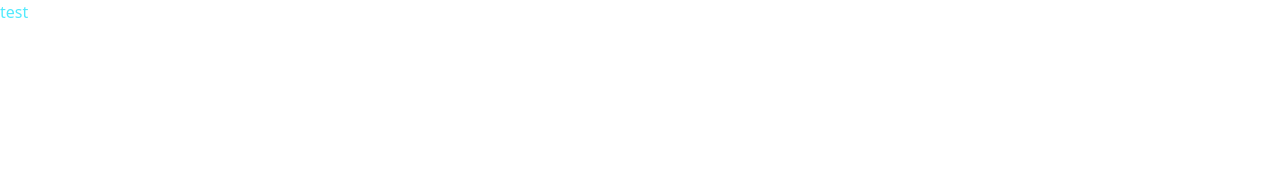
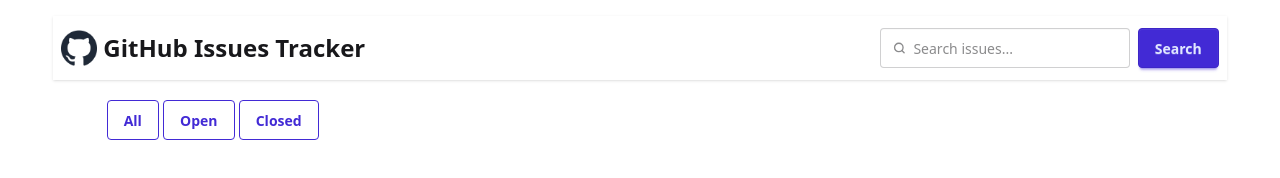
Before and after one commit to ProgramingWithArifin/github-issue-tracker, a plain HTML site: page home.html in a window 1280 px wide. Drawn offline with nearby package versions, Linux system fonts and the light colour scheme.

Commit message:
main page nav and tab design done

```diff
--- a/home.html
+++ b/home.html
@@ -1,5 +1,6 @@
 <!DOCTYPE html>
 <html lang="en">
+
 <head>
     <meta charset="UTF-8">
     <meta name="viewport" content="width=device-width, initial-scale=1.0">
@@ -7,7 +8,9 @@
     <!-- favicon setup -->
     <link rel="shortcut icon" href="./assets/github-logo.png" type="image/x-icon">
     <!-- font awsome setup  -->
-    <link rel="stylesheet" href="https://cdnjs.cloudflare.com/ajax/libs/font-awesome/7.0.1/css/all.min.css" integrity="sha512-2SwdPD6INVrV/lHTZbO2nodKhrnDdJK9/kg2XD1r9uGqPo1cUbujc+IYdlYdEErWNu69gVcYgdxlmVmzTWnetw==" crossorigin="anonymous" referrerpolicy="no-referrer" />
+    <link rel="stylesheet" href="https://cdnjs.cloudflare.com/ajax/libs/font-awesome/7.0.1/css/all.min.css"
+        integrity="sha512-2SwdPD6INVrV/lHTZbO2nodKhrnDdJK9/kg2XD1r9uGqPo1cUbujc+IYdlYdEErWNu69gVcYgdxlmVmzTWnetw=="
+        crossorigin="anonymous" referrerpolicy="no-referrer" />
     <!-- font setup  -->
     <link rel="preconnect" href="https://fonts.googleapis.com">
     <link rel="preconnect" href="https://fonts.gstatic.com" crossorigin>
@@ -18,7 +21,36 @@
     <!-- custom css setup  -->
 
 </head>
+
 <body>
-    <h1 class="text-cyan-300">test</h1>
+    <header class="w-11/12 max-md:w-full mx-auto my-4">
+        <div class="navbar bg-base-100 shadow-sm">
+            <div class="flex-1">
+                <a class="text-2xl w-auto flex items-center font-semibold gap-1.5"><img class="w-[36px]"
+                        src="./assets/github-logo.png" alt=""><span>GitHub Issues Tracker</span></a>
+            </div>
+            <div class="flex gap-2">
+                <label class="input">
+                    <svg class="h-[1em] opacity-50" xmlns="http://www.w3.org/2000/svg" viewBox="0 0 24 24">
+                        <g stroke-linejoin="round" stroke-linecap="round" stroke-width="2.5" fill="none"
+                            stroke="currentColor">
+                            <circle cx="11" cy="11" r="8"></circle>
+                            <path d="m21 21-4.3-4.3"></path>
+                        </g>
+                    </svg>
+                    <input type="search" required placeholder="Search issues..." />
+                </label>
+                <button class="btn btn-primary">Search</button>
+            </div>
+        </div>
+    </header>
+    <main class="w-10/12 max-md:w-11/12 mx-auto my-4">
+        <section id="tab" class="my-5">
+            <button class="btn btn-outline btn-primary">All</button>
+            <button class="btn btn-outline btn-primary">Open</button>
+            <button class="btn btn-outline btn-primary">Closed</button>
+        </section>
+    </main>
 </body>
+
 </html>
```
Also changed, not shown: index.html (+2 -2 lines).
